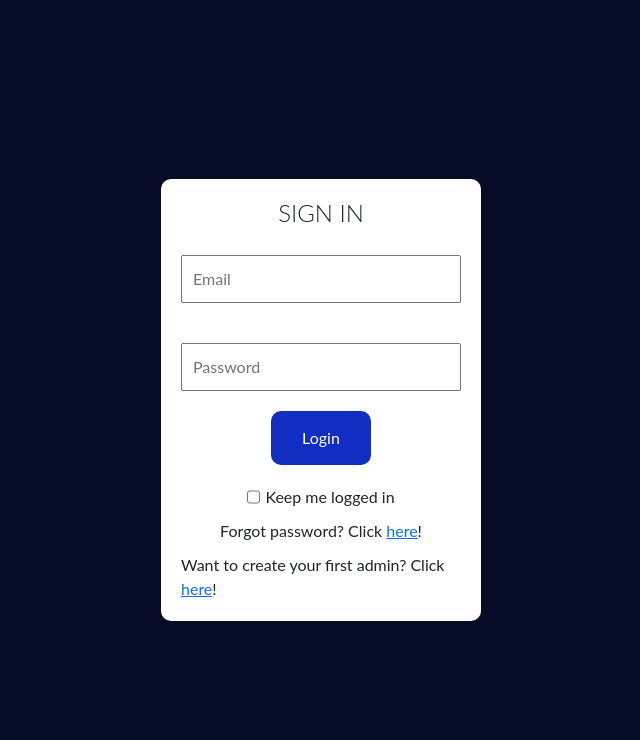
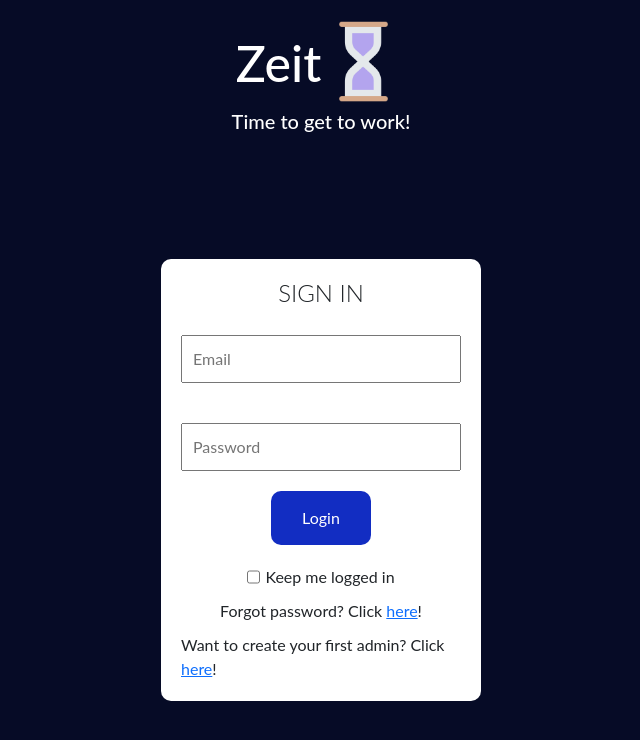
Before and after one commit to MogodanCristian/Zeit, a React (Vite) app: page /login in a window 1280 px wide. Shown: the top 740 px of the page, without its empty margins (319-959 px from the left). Built offline with nearby package versions, Linux system fonts and the light colour scheme; no server answers.

Commit message:
Added a logo and animations

```diff
--- a/src/components/Bucket.jsx
+++ b/src/components/Bucket.jsx
@@ -1,5 +1,5 @@
 import React, { forwardRef, useEffect, useRef, useState } from 'react';
-import styled from 'styled-components';
+import styled ,{keyframes}from 'styled-components';
 import Dropdown from 'react-bootstrap/Dropdown';
 import Modal from 'react-bootstrap/Modal';
 import { Button } from 'react-bootstrap';
@@ -10,7 +10,17 @@ import ThreeDotsToggle from './ThreeDotsToggle';
 import CreateTaskForm from './CreateTaskForm';
 import Tooltip from '@mui/material/Tooltip';
 
+const fadeIn = keyframes`
+  from {
+    opacity: 0;
+  }
+  to {
+    opacity: 1;
+  }
+`;
+
 const Container = styled.div`
+  animation: ${fadeIn} 0.5s ease-in;
   display: inline-block;
   width: 300px;
   height: 65vh;
--- /dev/null
+++ b/src/components/Logo/Logo.jsx
@@ -0,0 +1,50 @@
+import React from 'react';
+import styled from 'styled-components';
+import logo from './logo.png';
+
+const LogoContainer = styled.div`
+  display: flex;
+  align-items: center;
+  justify-content: center;
+  flex-direction: row;
+`;
+
+const LogoImage = styled.img`
+  width: 85px;
+  height: auto;
+`;
+
+const SubText = styled.h2`
+  font-size: 20px;
+  color: white;
+  margin-top: 5px;
+  text-align: center;
+`;
+
+const AppName = styled.h1`
+  font-size: 50px;
+  margin-top: 10px;
+  color: white;
+  display: inline;
+`;
+
+const OuterContainer = styled.div`
+  display: flex;
+  flex-direction: column;
+  align-items:center;
+  justify-content: center;
+`;
+
+const Logo = () => {
+  return (
+    <OuterContainer>
+      <LogoContainer>
+        <AppName>Zeit</AppName>
+        <LogoImage src={logo} alt="Zeit Logo" />
+      </LogoContainer>
+      <SubText>Time to get to work!</SubText>
+    </OuterContainer>
+  );
+}
+
+export default Logo;
--- a/src/components/ProjectCard.jsx
+++ b/src/components/ProjectCard.jsx
@@ -2,7 +2,7 @@ import React, { useEffect, useState } from 'react';
 import Card from 'react-bootstrap/Card';
 import DropdownButton from 'react-bootstrap/DropdownButton';
 import Dropdown from 'react-bootstrap/Dropdown';
-import styled from 'styled-components';
+import styled, { keyframes } from 'styled-components';
 import "bootstrap/dist/css/bootstrap.min.css";
 import axios from 'axios';
 import { useSelector } from 'react-redux';
@@ -30,12 +30,21 @@ function formatDate(dateString) {
   return startDate + ', ' + formattedStartTime;
 }
 
+const fadeIn = keyframes`
+  from {
+    opacity: 0;
+  }
+  to {
+    opacity: 1;
+  }
+`;
 
 const StyledCard = styled(Card)`
   margin: 20px;
   width: 18rem;
   overflow: hidden;
   text-overflow: ellipsis;
+  animation: ${fadeIn} 0.5s ease-in-out;
 `;
 
 const StyledDropdownButton = styled(DropdownButton)`
@@ -71,6 +80,8 @@ const StyledDropdownButton = styled(DropdownButton)`
     }
   }
 `;
+
+
 
 const Exclamation = styled.span`
   color: red;
--- a/src/components/Sidebar/Sidebar.jsx
+++ b/src/components/Sidebar/Sidebar.jsx
@@ -8,6 +8,7 @@ import { IconContext } from 'react-icons';
 import styled from 'styled-components';
 import { useDispatch, useSelector } from 'react-redux';
 import { logout } from '../../redux/userReducer';
+import Logo from '../Logo/Logo';
 
 const Header = styled.div`
   background-color: #060b26;
--- a/src/components/Task.jsx
+++ b/src/components/Task.jsx
@@ -1,6 +1,6 @@
 import React, { useEffect, useState } from 'react';
 import { Button, Dropdown, Modal } from 'react-bootstrap';
-import styled from 'styled-components';
+import styled ,{keyframes} from 'styled-components';
 import ThreeDotsToggle from './ThreeDotsToggle';
 import MuiCheckbox from '@mui/material/Checkbox';
 import RadioButtonUncheckedIcon from '@mui/icons-material/RadioButtonUnchecked';
@@ -14,7 +14,17 @@ import AddAssistatsModal from './AddAssistantsModal';
 import MoveTaskModal from './MoveTaskModal';
 import Tooltip from '@mui/material/Tooltip';
 
+const fadeIn = keyframes`
+  from {
+    opacity: 0;
+  }
+  to {
+    opacity: 1;
+  }
+`;
+
 const Container = styled.div`
+  animation: ${fadeIn} 0.5s ease-in;
   display: flex;
   align-items: center;
   width: 100%;
--- a/src/components/TaskDetailsModal.jsx
+++ b/src/components/TaskDetailsModal.jsx
@@ -67,6 +67,7 @@ const TaskDetailsModal = ({show, onHide, _id, handleTaskUpdate, handleCheck, Unc
         setPriority(response.data[0].priority)
         setDifficulty(response.data[0].difficulty)
         setProgress(response.data[0].progress);
+        console.log(response.data[0].progress)
         if (response.data[0].start_date) {
           setStartDate(response.data[0].start_date.substr(0, 10));
           setStartTime(response.data[0].start_date.slice(11, 16));
@@ -223,7 +224,7 @@ const TaskDetailsModal = ({show, onHide, _id, handleTaskUpdate, handleCheck, Unc
         </Form.Group>
         <Form.Group style={{ width: "31%" }}>
           <Form.Label>Progress:</Form.Label>
-          <Form.Select aria-label="Progress" defaultValue={progress} disabled={isAssignedTo === null} onChange={(e) => {
+          <Form.Select aria-label="Progress" value={task[0].progress} disabled={isAssignedTo === null} onChange={(e) => {
             setTask({ ...task, progress: e.target.value })
             setProgress(e.target.value)
             setIsProgressModified(true)
@@ -232,7 +233,9 @@ const TaskDetailsModal = ({show, onHide, _id, handleTaskUpdate, handleCheck, Unc
             <option value="Not Started">Not Started</option>
             <option value="In Progress">In Progress</option>
             <option value="Stuck">Stuck</option>
-            <option value="Done">Done</option>
+            {!previous || (previous && previous[0].progress === 'Done') && (
+              <option value="Done">Done</option>
+            )}
           </Form.Select>
         </Form.Group>
         <Form.Group style={{ width: "31%" }}>
--- a/src/pages/Login.jsx
+++ b/src/pages/Login.jsx
@@ -7,17 +7,25 @@ import { loginFailure, loginStart, loginSuccess, keepLogged } from '../redux/use
 import jwt from 'jwt-decode'
 import Spinner from 'react-bootstrap/Spinner';
 import { successDataFetching } from '../redux/userReducer';
+import Logo from '../components/Logo/Logo';
 
 const OuterContainer = styled.div`
  background-color: #060b26;`
 
 const InnerContainer = styled.div`
   width: 100vw;
-  height: 100vh;
+  height: 80vh;
   background-size: cover;
   display: flex;
   align-items: center;
   justify-content: center;
+`;
+
+const LogoContainer = styled.div`
+  display: flex;
+  align-items: center;
+  justify-content: center;
+  height: 20vh;
 `;
 
 const Wrapper = styled.div`
@@ -158,6 +166,9 @@ const Login = () => {
 
   return (
     <OuterContainer>
+      <LogoContainer>
+            <Logo/>
+        </LogoContainer>
       <InnerContainer>
         <Wrapper>
           <Title>SIGN IN</Title>
```
Also changed, not shown: src/components/Logo/logo.png (added).
